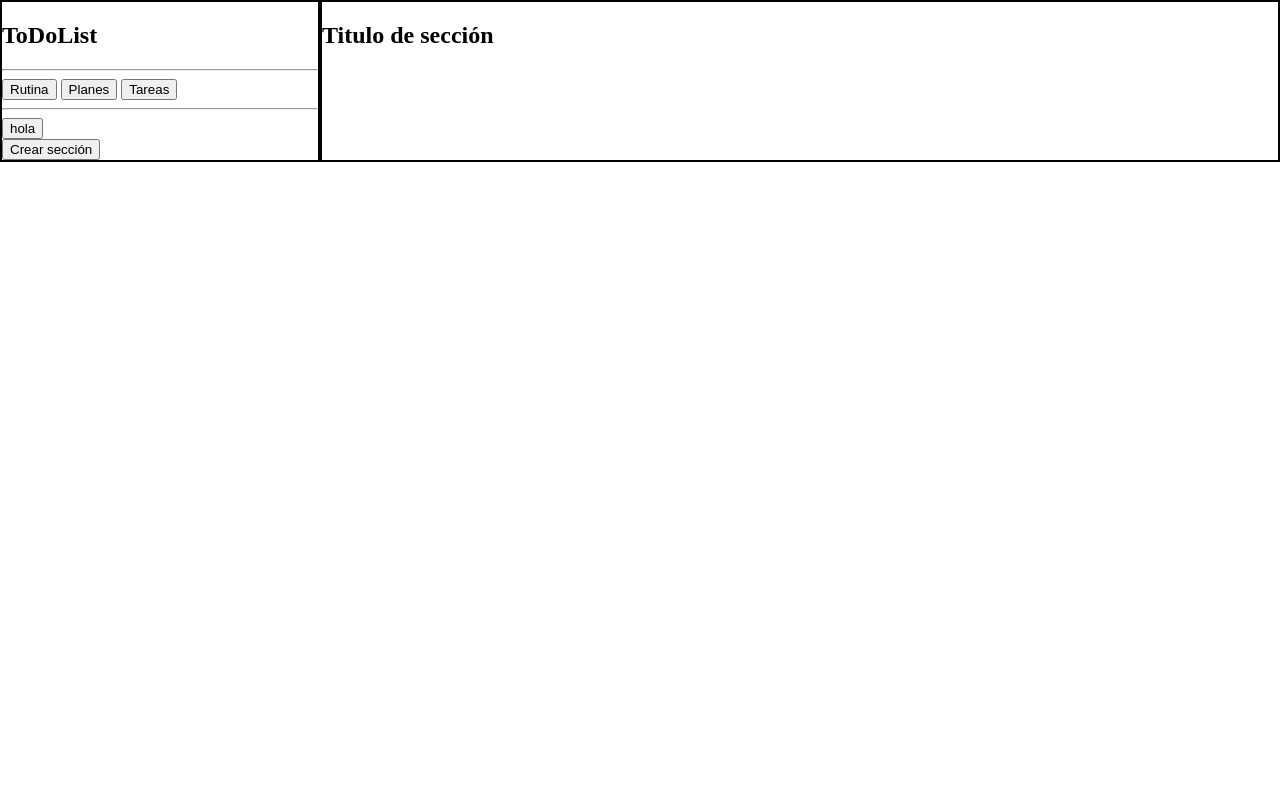
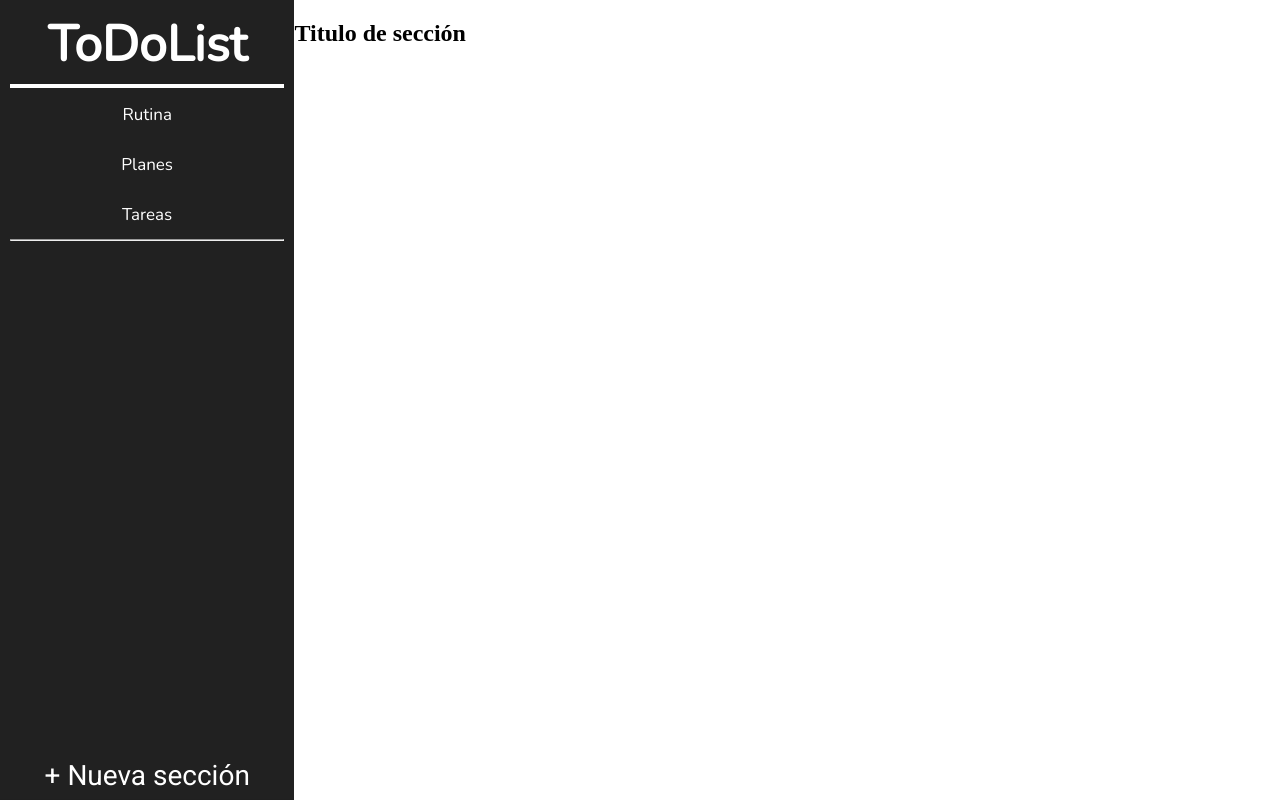
Before and after one commit to 285JuanDM/ToDoList, a plain HTML site: page index.html in a window 1280 px wide. Drawn offline with nearby package versions, Linux system fonts and the light colour scheme.

Commit message:
Se avanza en el diseño del aside

```diff
--- a/estilos.css
+++ b/estilos.css
@@ -1,16 +1,87 @@
+@import url('https://fonts.googleapis.com/css2?family=Nunito&family=Roboto&display=swap');
+
 body{
     margin: 0;
 }
 
+h1{
+    box-sizing: border-box;
+    font-size: 50px;
+    margin: 10px;
+    margin-bottom: 0.5%;
+}
+
+h1::after{
+    content: "";
+    display: block;
+    width: 100%;
+    border-bottom: 4px solid white;
+    padding-bottom: 5px;
+}
+
+hr{
+    margin: 0 10px;
+}
+
 .principal{
     display: grid;
-    grid-template-columns: minmax(200px, 25%) 1fr;
+    grid-template-columns: 23% 1fr;
 }
 
 .aside{
-    border: 2px solid black;
+    background: rgb(33, 33, 33);
+    font-family: 'Nunito', sans-serif;
+    text-align: center;
+    color: white;
+    height: 100vh;
+}
+
+.botones_constantes{
+    display: grid;
+    grid-template-rows: repeat(3, 50px);
+    background: rgb(33, 33, 33);
+}
+
+.botones_constantes button, .botones_variables button{
+    background: rgb(33, 33, 33);
+    font-family: 'Nunito', sans-serif;
+    border: none;
+    color: white;
+    font-size: 17px;
+    cursor: pointer;
+
+    &:hover{
+        background: rgb(46, 46, 46);
+    }
+
+    &:focus{
+        background: rgb(65, 65, 65);
+    }
+}
+
+.botones_variables{
+    display: grid;
+    grid-template-rows: repeat(3, 50px);
+}
+
+.crea_botones{
+    position: sticky;
+    top: 100%;
+    height: 50px;
+    width: 100%;
+
+    background: rgb(33, 33, 33);
+    font-family: 'Roboto', sans-serif;
+    border: none;
+    color: white;
+    font-size: 28px;
+    cursor: pointer;
+
+    &:hover{
+        background: rgb(46, 46, 46);
+    }
 }
 
 .seccion{
-    border: 2px solid black;
+    height: 100vh;
 }
--- a/index.html
+++ b/index.html
@@ -10,7 +10,6 @@
         <main class="principal">
             <aside class="aside">
                 <h1>ToDoList</h1>
-                <hr>
                 <div class="botones_constantes">
                     <button>Rutina</button>
                     <button>Planes</button>
@@ -18,9 +17,8 @@
                 </div>
                 <hr>
                 <div class="botones_variables">
-                    <button>hola</button>
                 </div>
-                <button class="crea_botones">Crear sección</button>
+                <button class="crea_botones">+ Nueva sección</button>
             </aside>
             <section class="seccion">
                 <h2>Titulo de sección</h2>
```
